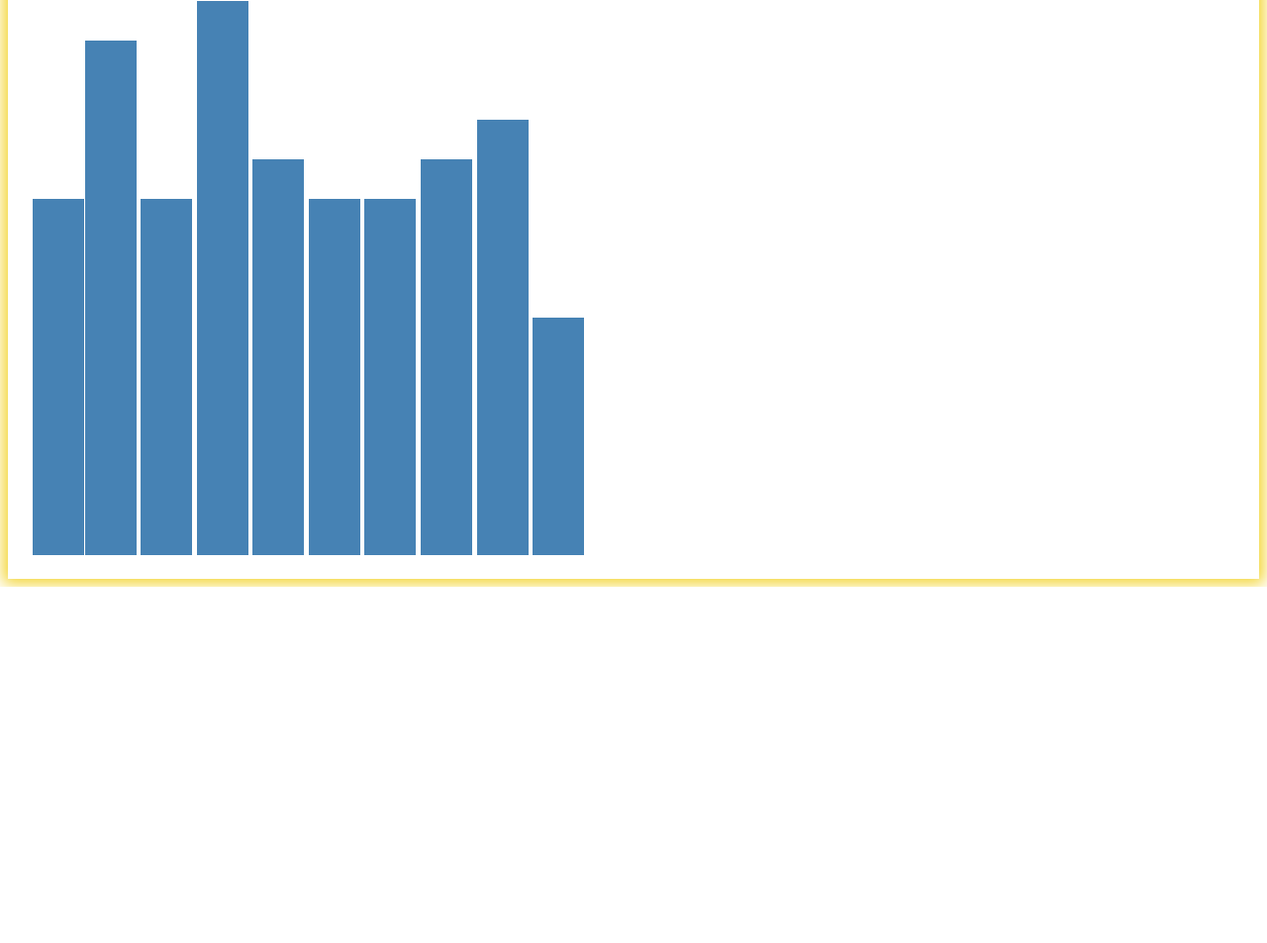
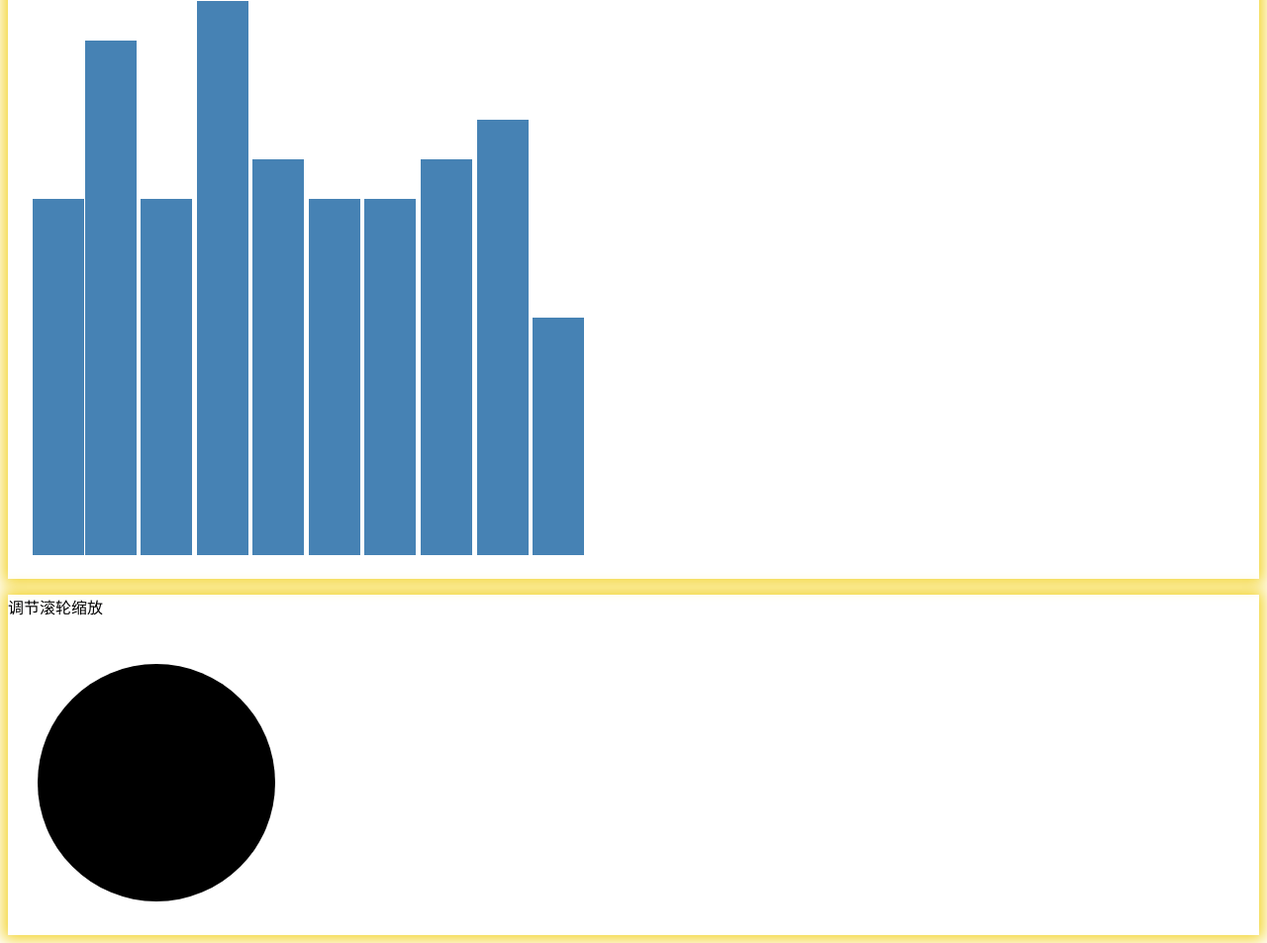
Before and after one commit to zpcalan/js-test, a website: page public/mytest/d3_test/index.html in a window 1280 px wide. Shown: the part 6268-7221 px from the top of the page at 99% size. Before the commit the page ends 6861 px from the top, so only its background shows below. Drawn offline with Linux system fonts and the light colour scheme.

Commit message:
添加zoom缩放

```diff
--- a/public/mytest/d3_test/index.html
+++ b/public/mytest/d3_test/index.html
@@ -92,6 +92,10 @@
 
 <div class="div histogram ">
     <p>直方图</p>
+</div>
+
+<div class="div zoom">
+    <p>调节滚轮缩放</p>
 </div>
 <script src="/lib/jQuery.min.js"></script>
 <script src="/lib/d3.js"></script>
@@ -875,4 +879,28 @@
                 })
                 .attr('fill','steelblue')
 })();
+// 缩放
+(function () {
+    var height=width=300;
+    var zoom=d3.zoom().on("zoom",zoomed)
+    console.log(zoom.extent())
+    var circle=d3.select('div.zoom')
+                .append('svg')
+                .attr('width',width)
+                .attr('height',height)
+                .append('circle')
+                .attr('cx',width/2)
+                .attr('cy',height/2)
+                .attr('r',20)
+                .attr('fill','steelred')
+    circle.transition()
+                .delay(500)
+                .duration(3000)
+                .call(zoom.scaleBy,6)
+    circle.call(zoom)
+    function zoomed(d) {
+        d3.select(this)
+            .attr('transform',"translate(" + d3.event.transform.x+','+d3.event.transform.y + ")scale(" + d3.event.transform.k + ")")
+    }
+})()
 </script>
```
Also changed, not shown: README.md.
